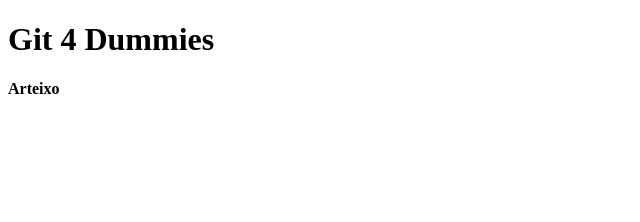
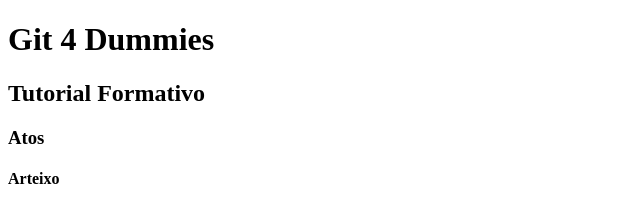
Before and after one commit to Andresinglesespana/Git4Dummies, a plain HTML site: page index.html in a window 1280 px wide. Shown: the whole page, without its empty margins (0-640 px from the left). Drawn offline with Linux system fonts and the light colour scheme.

Commit message:
Reinserción de h2 y h3

```diff
--- a/index.html
+++ b/index.html
@@ -6,7 +6,8 @@
   </head>
   <body>
     <h1>Git 4 Dummies</h1>
-
+    <h2>Tutorial Formativo</h2>
+    <h3>Atos</h3>
     <h4>Arteixo</h4>
   </body>
 </html>
```
